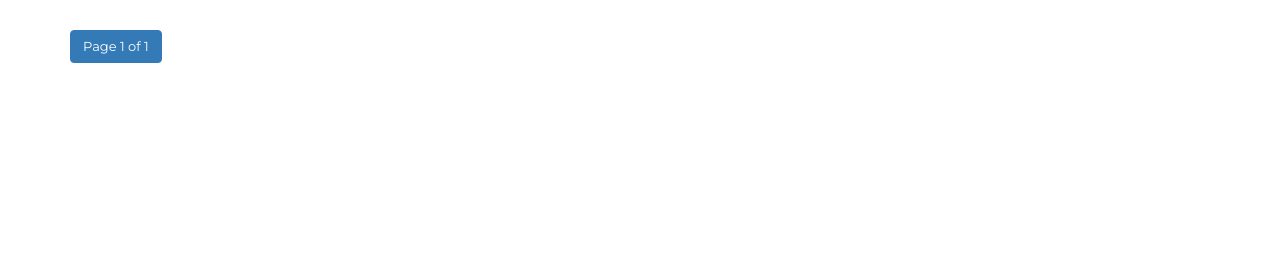
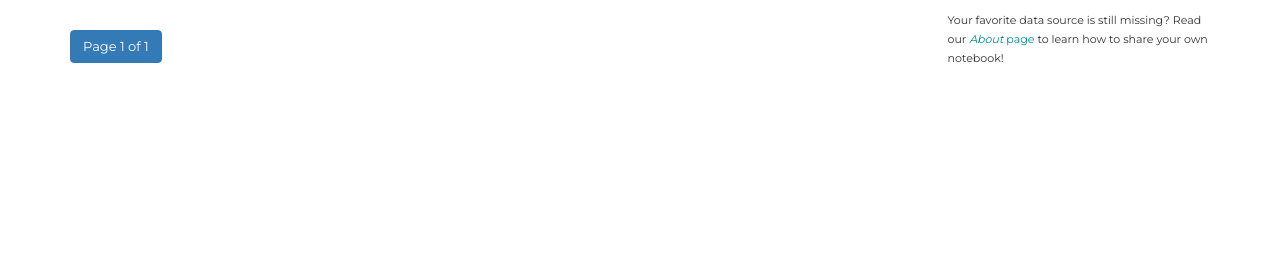
Before and after one commit to OpenHumans/jupyter-gallery, a Django app: page /notebooks/ in a window 1280 px wide. Shown: the part 186-447 px from the top of the page. Run offline with Django 3.2, Linux system fonts and the light colour scheme; data that the repository does not hold is empty; some libraries are stand-ins or nearby versions.

Commit message:
add hint to make own notebooks

```diff
--- a/main/templates/main/notebook_index.html
+++ b/main/templates/main/notebook_index.html
@@ -90,6 +90,11 @@
     </a>
     {%endif%}
     {%endfor%}
+    <small>
+      Your favorite data source is still missing? Read our
+      <a href="{%url 'about' %}"><i>About</i> page</a> to learn how to
+        share your own notebook!
+      </small>
   </div>
 </div>
 
```
